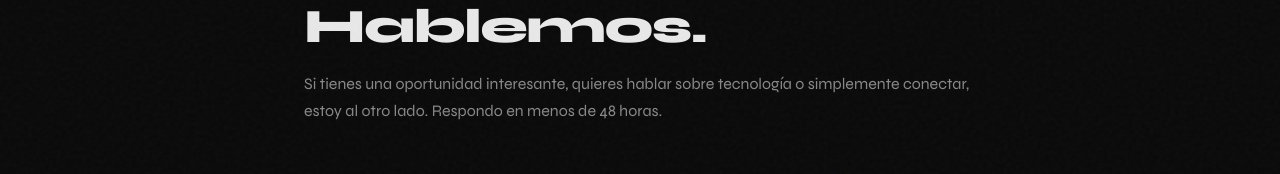
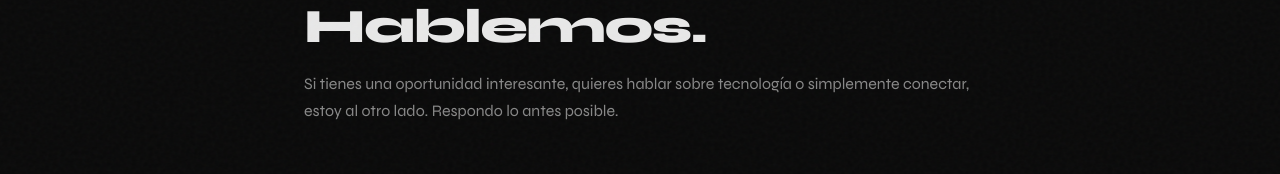
Before and after one commit to msolladev/portfolio, a Next.js app: page /contacto in a window 1280 px wide. Shown: the part 188-362 px from the top of the page. Built offline with nearby package versions, Linux system fonts and the light colour scheme; no server answers.

Commit message:
fix: update response time message in ContactForm for clarity

```diff
--- a/src/components/sections/ContactForm.tsx
+++ b/src/components/sections/ContactForm.tsx
@@ -88,7 +88,7 @@ export function ContactForm() {
       <p style={{ color: "var(--text-soft)", marginBottom: "3rem", lineHeight: 1.7 }}>
         Si tienes una oportunidad interesante, quieres hablar sobre tecnología
         o simplemente conectar, estoy al otro lado.
-        Respondo en menos de 48 horas.
+        Respondo lo antes posible.
       </p>
 
       {status === "ok" ? (
```
